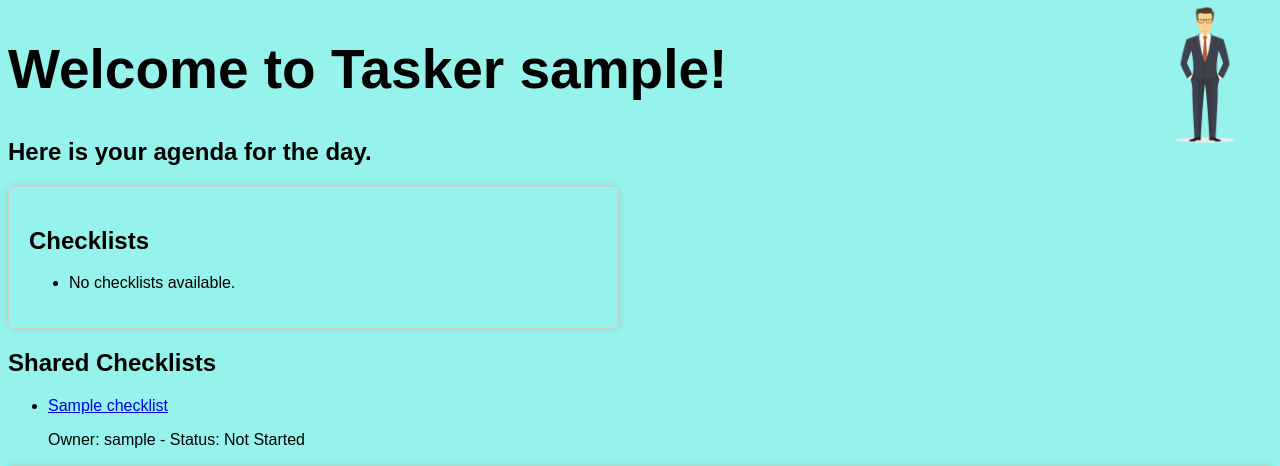
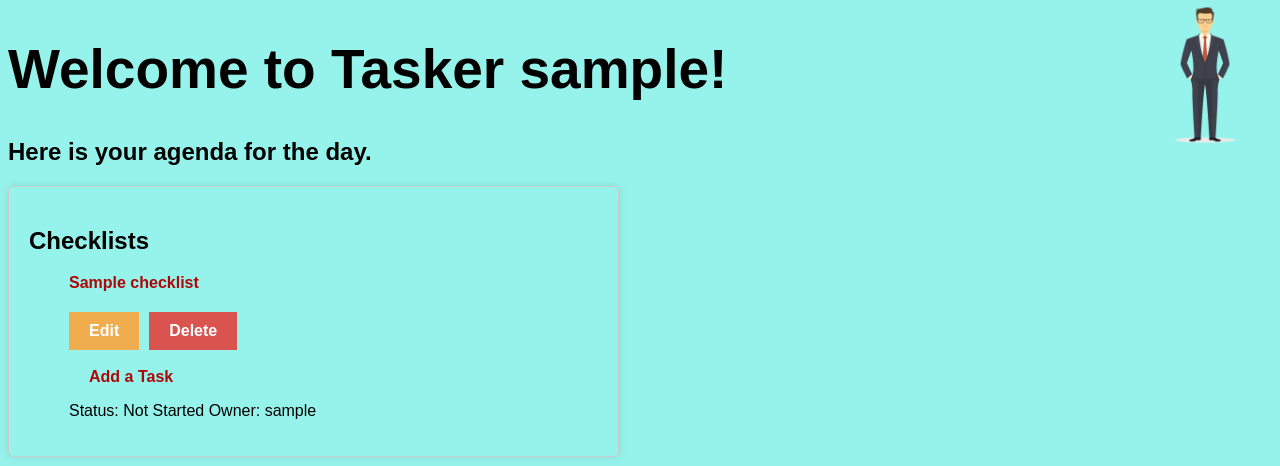
Before and after one commit to SscottK/tasker, a Django app: page /home/ in a window 1280 px wide. Shown: the top 466 px of the page. Run offline with Django 4.2, Linux system fonts and the light colour scheme; a user stored in the database is signed in; tables that the repository leaves empty hold one stand-in row (values such as "Sample post").

Commit message:
Fixed checklist not showing

```diff
--- a/tasker_main_app/templates/home.html
+++ b/tasker_main_app/templates/home.html
@@ -11,7 +11,7 @@
     <div class="checklists">
       <h2>Checklists</h2>
       <ul id="checklist-list" class="no-bullets">
-        {% for checklist in checklists %}
+        {% for checklist in owned_checklists %}
           <a href="#" class="checklist-name" data-checklist-id="{{ checklist.id }}">
             {{ checklist.list_name }}
           </a>
```
